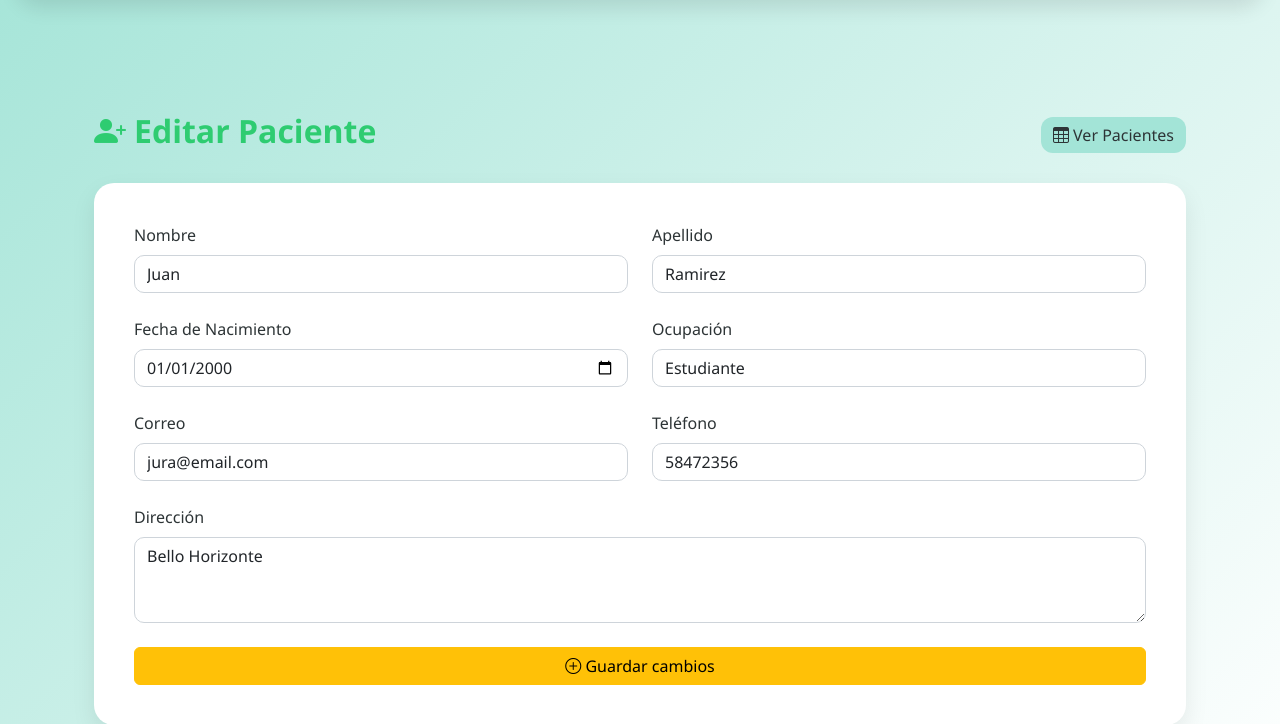
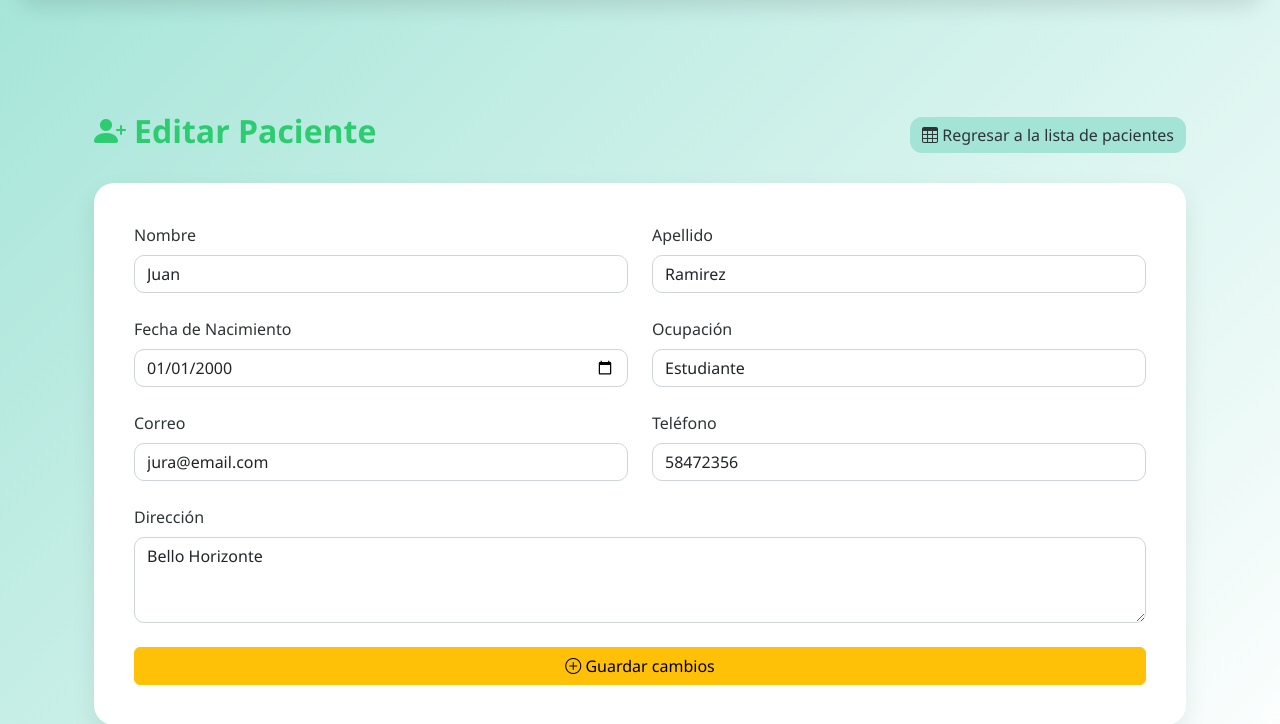
Before and after one commit to GaboGon25/ClinicaWeb, a Django app: page /editar_paciente/1/ in a window 1280 px wide. Shown: the part 101-825 px from the top of the page. Run offline with Django 5.2, Linux system fonts and the light colour scheme; data comes from the database, SQL or seed files in the repository; some libraries are stand-ins or nearby versions.

Commit message:
Editando Labels

```diff
--- a/ClinicaWeb/JyGDreams/templates/detail_cita.html
+++ b/ClinicaWeb/JyGDreams/templates/detail_cita.html
@@ -11,7 +11,7 @@
   <div class="d-flex flex-column flex-md-row justify-content-between align-items-start align-items-md-center mb-4 gap-3">
     <h2><i class="bi bi-calendar-check me-2"></i>Detalle de Cita de {{ cita.paciente.nombre }} {{ cita.paciente.apellido }}</h2>
     <a href="{% url 'home_citas' cita.paciente.id %}" class="btn btn-primary">
-      <i class="bi bi-table"></i> Ver Citas
+      <i class="bi bi-table"></i> Regresar a Citas
     </a>
   </div>
 
--- a/ClinicaWeb/JyGDreams/templates/edit_patient.html
+++ b/ClinicaWeb/JyGDreams/templates/edit_patient.html
@@ -12,7 +12,7 @@
   <div class="d-flex flex-column flex-md-row justify-content-between align-items-start align-items-md-center mb-4 gap-3">
     <h2><i class="bi bi-person-plus-fill me-2"></i>Editar Paciente</h2>
     <a href="{% url 'tabla_paciente' %}" class="btn btn-primary">
-      <i class="bi bi-table"></i> Ver Pacientes
+      <i class="bi bi-table"></i> Regresar a la lista de pacientes
     </a>
   </div>
 
```
